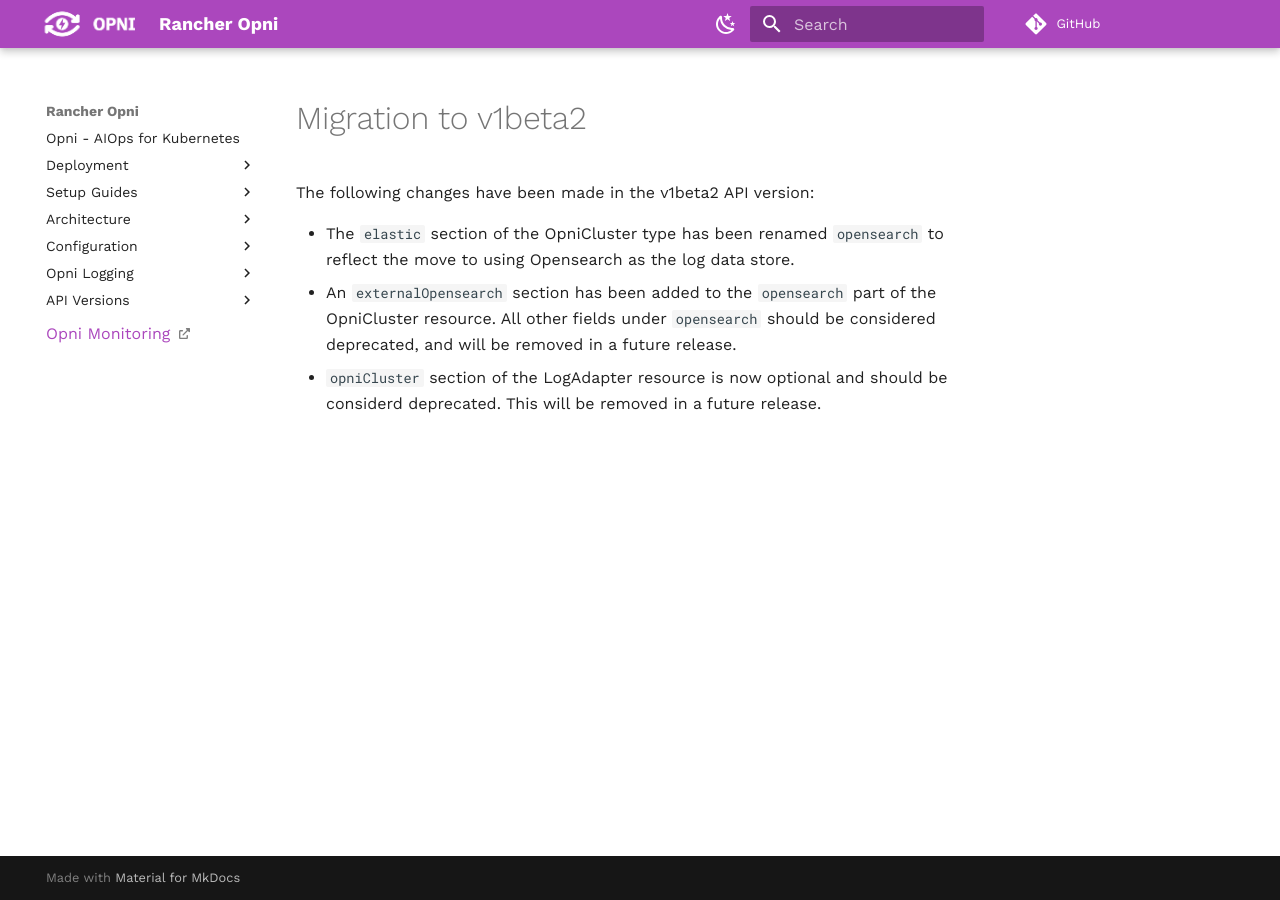
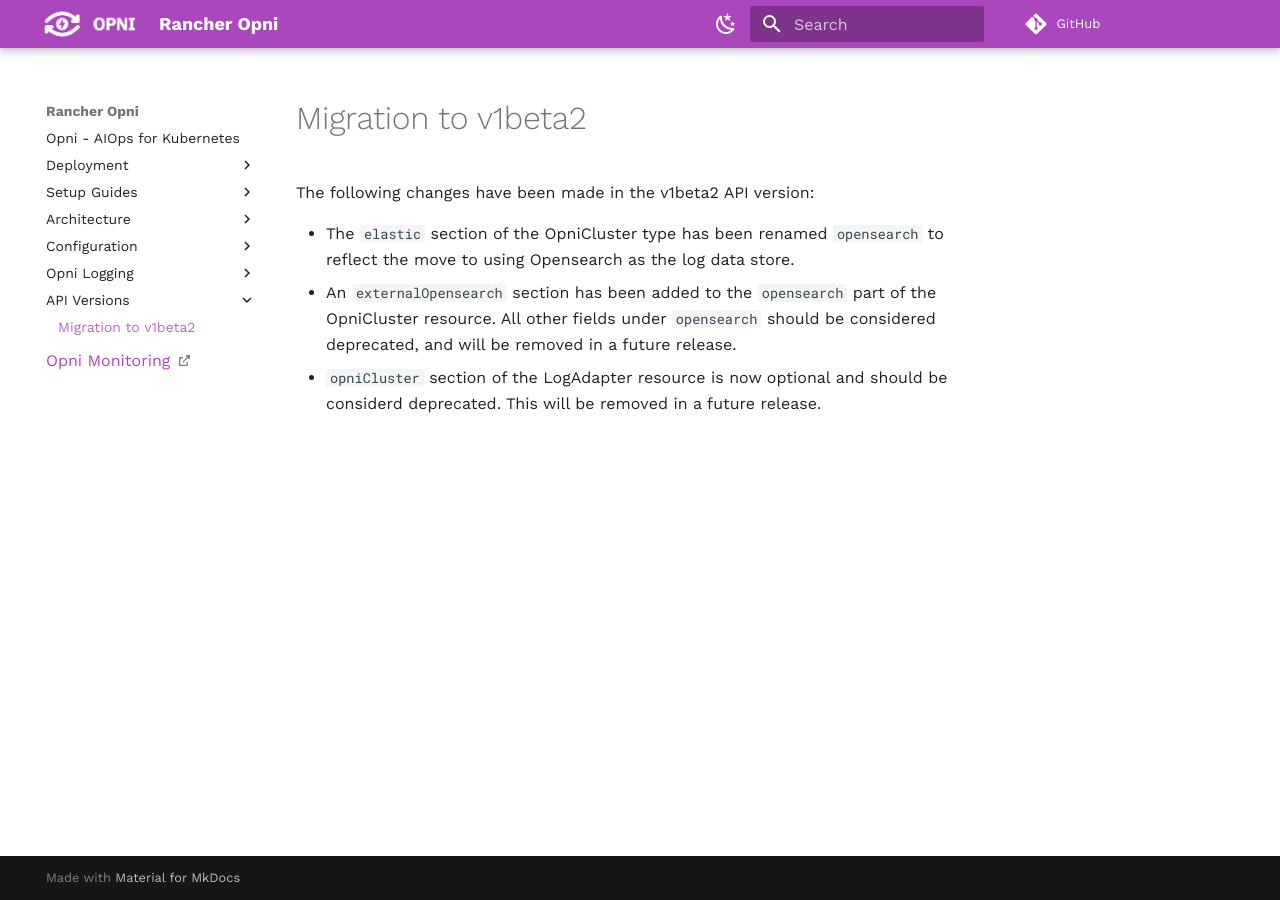
Before and after one commit to rancher/opni-docs, an MkDocs documentation site: the page built from docs/apiversions/v1beta2.md, in a window 1280 px wide. Built offline with MkDocs 1.6.1 and Material for MkDocs 9.7.7, drawn with Linux system fonts in a browser that asks for light colours; comment, search, counter and statistics services are not loaded; the version menu is left out; some of the changed lines change nothing that is shown.

Commit message:
Fix up typo

```diff
--- a/mkdocs.yml
+++ b/mkdocs.yml
@@ -63,7 +63,7 @@
       - logging/logging.md
       - logging/user-management.md
   - API Versions:
-      - apiversions/v1beta2
+      - apiversions/v1beta2.md
 extra_css:
   - stylesheets/extra.css
 extra_javascript:
```
